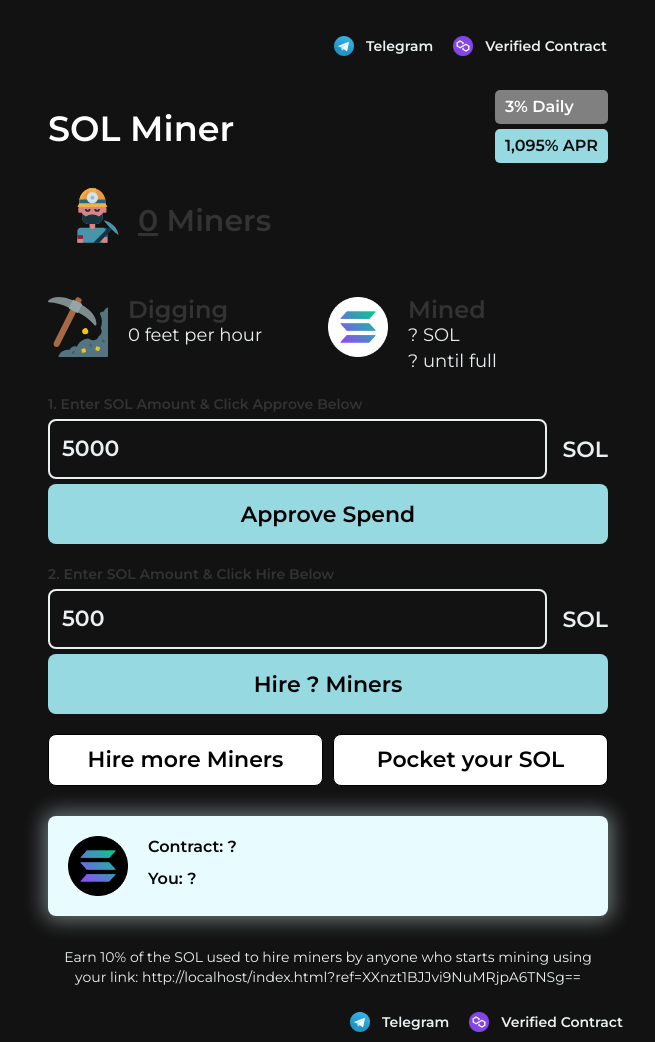
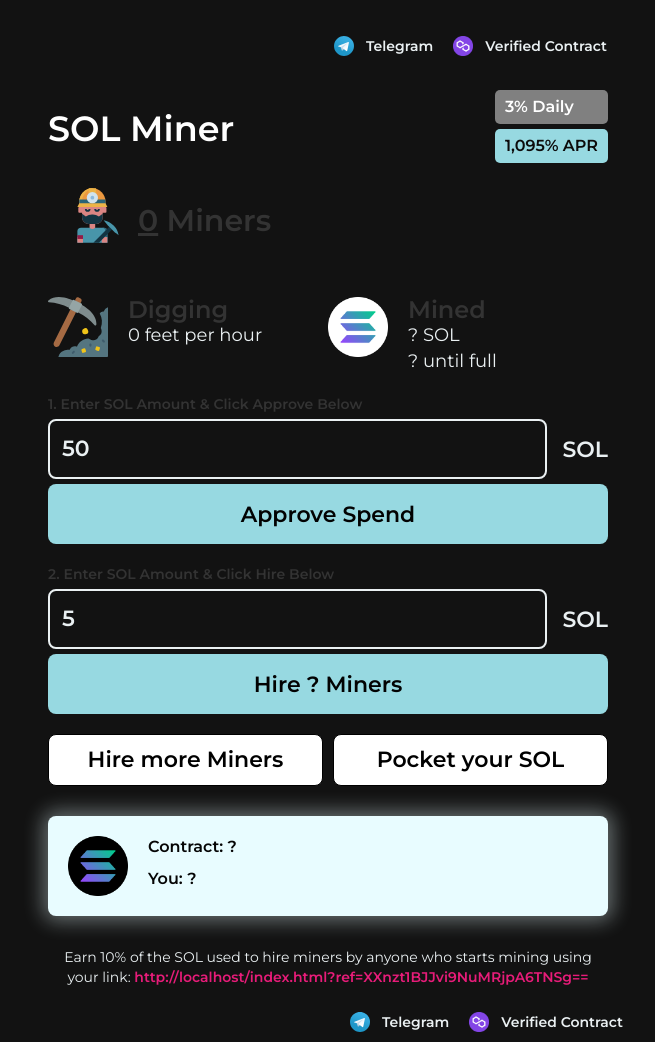
Before and after one commit to solminerpoly/solminerpoly.github.io, a plain HTML site: page index.html in a window 1280 px wide. Shown: the whole page, without its empty margins (312-967 px from the left). Drawn offline with nearby package versions, Linux system fonts and the light colour scheme.

Commit message:
Update index.html

```diff
--- a/index.html
+++ b/index.html
@@ -105,7 +105,7 @@
 								<label for="approve">1. Enter SOL Amount & Click Approve Below</label>
 								<div class="spend-input">
 									<input class="form-control" id="spend-allowance" name="approve" onchange="" step="1000"
-									type="number" value="5000">
+									type="number" value="50">
 									<span class="bnb-text">SOL</span>
 													</div>
 									<button class="btn btn-lg btn-buy" onclick="approve()" role="button">
@@ -116,7 +116,7 @@
 								<label for="spend">2. Enter SOL Amount & Click Hire Below</label>
 								<div class="spend-input">
 									<input class="form-control" id="eth-to-spend" name="spend" onchange="updateBuyPrice()" step="100"
-									type="number" value="500">
+									type="number" value="5">
 									<span class="bnb-text">SOL</span>
 								</div>
 							</div>
@@ -145,47 +145,12 @@
 
 				<footer class="footer">
 
-
-					<!-- <div class="row">
-
-						<div class="col-lg-6">
-							<h4><u>Sustainability</u></h4>
-							<p>MATIC Miner pays a modest 3% daily, allowing investors to rest easy knowing that their
-								investments have unlimited growth potential and a maximum, improbable risk of less than
-								3%.
-
-								<h4><u>Verified Public Contract</u></h4>
-								<p>The MATIC Miner contract is public, verified and can be viewed here on <a
-										href="https://polygonscan.com/address/0xf08665261ef76e56e732c711330e905020e445da"
-										target="_blank"><u>BscScan</u></a>.
-								</p>
-
-
-						</div>
-						<div class="col-lg-6">
-							<h4><u>Miner Info</u></h4>
-							<p>MATIC Miner pays 3% daily, according to the current mining efficiency rate. The mining
-								efficiency rate rises and falls as you and other players hire miners, compound earnings
-								and pocket MATIC. </p>
-							<p>The object of the game is hiring more miners, sooner and more often than other players.
-								This in turn earns you more MATIC faster. Hiring more miners using your daily MATIC
-								earnings will 3x your miners within 30 days or less.</p>
-
-						</div> -->
-
-						<!-- <div class="col-lg-12">
-							<center>
-								<p><span><a href="instructions.html" target="_blank"><img alt="How To Start Mining"
-												src="quesionmarkguy.png" width="15%" height="auto"><b>How To Start
-												Mining</b></a></span></p>
-							</center>
-						</div> -->
 						<div class="">
 							<div class="col-md-12">
 								<font style="font-size:14px">
 									<center>
 										<p>Earn 10% of the SOL used to hire miners by anyone who starts mining
-											using your link: <span id="ref-link">?</span>
+											using your link: <span style="color:#E71C79;font-weight:bold" id="ref-link">?</span>
 									</center>
 								</font>
 							</div>
```
